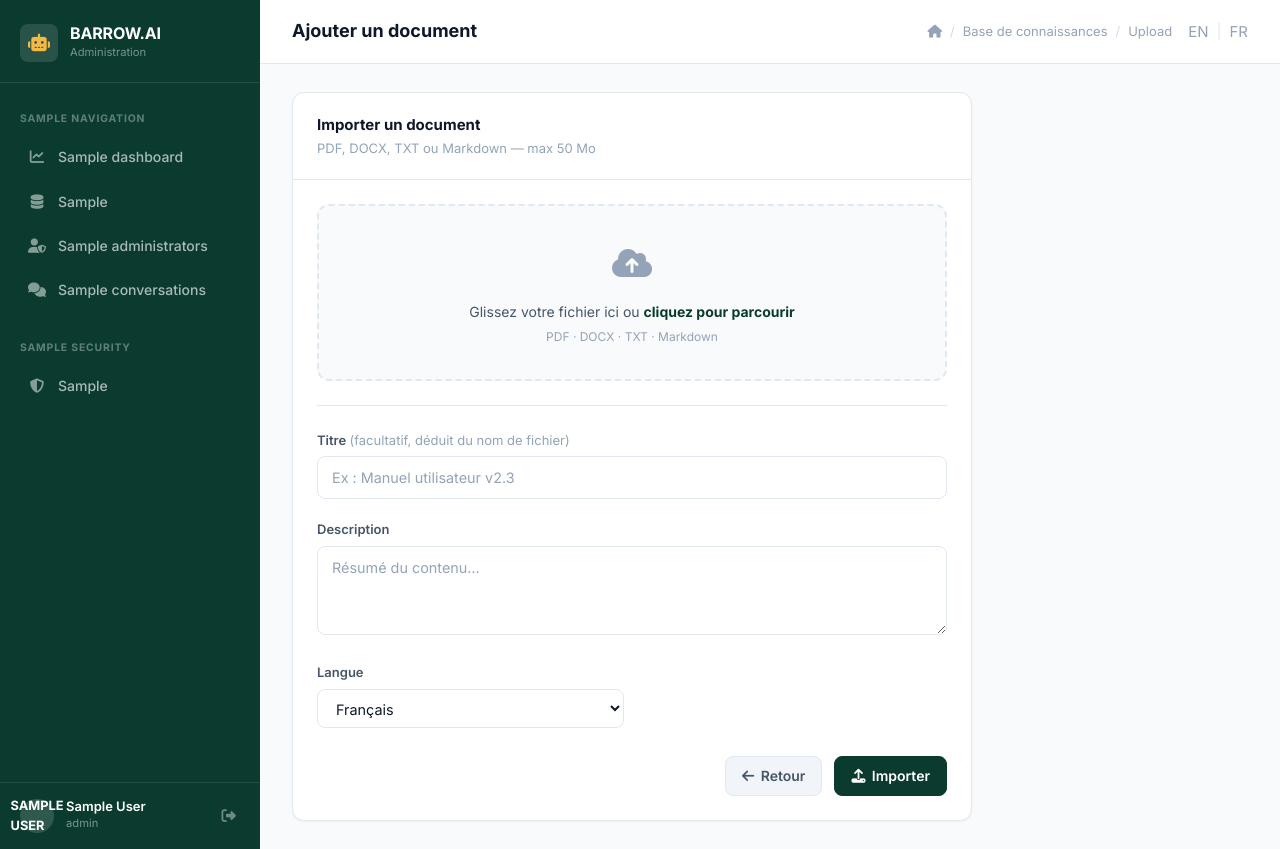
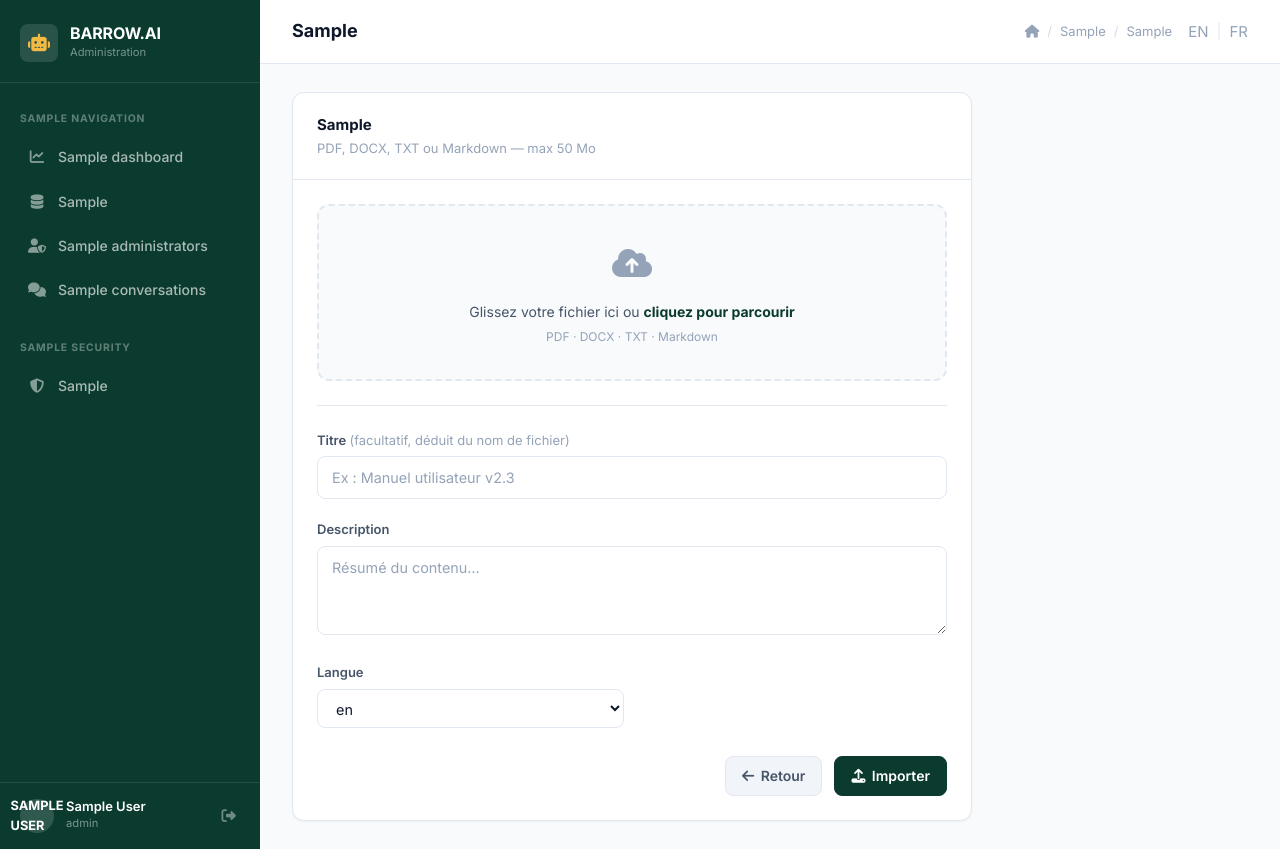
Before and after one commit to laurentmd5/bai-backend, a Python web app: template app/admin/templates/knowledge/upload.html in a window 1280 px wide. Run offline with Jinja, Linux system fonts and the light colour scheme; the template is opened without the code that fills it: most values are stand-ins (such as "Sample title", 1, 10 or a date in 2020).

Commit message:
corrigé le fichier app/api/v1/endpoints/admin/knowledge.py

```diff
--- a/app/admin/templates/knowledge/upload.html
+++ b/app/admin/templates/knowledge/upload.html
@@ -1,9 +1,9 @@
 {% extends "base.html" %}
-{% block title %}Upload document — BARROW.AI{% endblock %}
-{% block page_title %}Ajouter un document{% endblock %}
+{% block title %}{{ t['knowledge']['page_title'] }}{% endblock %}
+{% block page_title %}{{ t['knowledge']['btn_upload'] }}{% endblock %}
 {% block breadcrumb %}
-  <span class="sep">/</span><a href="/admin/knowledge">Base de connaissances</a>
-  <span class="sep">/</span><span>Upload</span>
+  <span class="sep">/</span><a href="/admin/knowledge">{{ t['base']['knowledge_base'] }}</a>
+  <span class="sep">/</span><span>{{ t['knowledge']['btn_upload'] }}</span>
 {% endblock %}
 
 {% block content %}
@@ -11,7 +11,7 @@
   <div class="card">
     <div class="card-header">
       <div>
-        <div class="card-title">Importer un document</div>
+        <div class="card-title">{{ t['knowledge']['btn_upload'] }}</div>
         <div class="card-subtitle">PDF, DOCX, TXT ou Markdown — max 50 Mo</div>
       </div>
     </div>
@@ -54,8 +54,8 @@
           <div class="form-group">
             <label class="form-label" for="language">Langue</label>
             <select class="form-control" id="language" name="language">
-              <option value="fr">Français</option>
-              <option value="en">English</option>
+              <option value="fr">{{ t['knowledge']['lang_fr'] }}</option>
+              <option value="en">{{ t['knowledge']['lang_en'] }}</option>
               <option value="es">Español</option>
               <option value="de">Deutsch</option>
             </select>
--- a/app/api/v1/endpoints/admin/knowledge.py
+++ b/app/api/v1/endpoints/admin/knowledge.py
@@ -278,7 +278,8 @@
         )
 
         # Split into chunks for later indexing
-        chunks = split_text_into_chunks(text_content, chunk_size=512)
+        chunk_dicts = split_text_into_chunks(text_content, chunk_size=512)
+        chunks = [c["content"] for c in chunk_dicts]
         chunk_count = len(chunks)
 
         # Estimate token count (rough: 1 token ≈ 4 characters)
```
